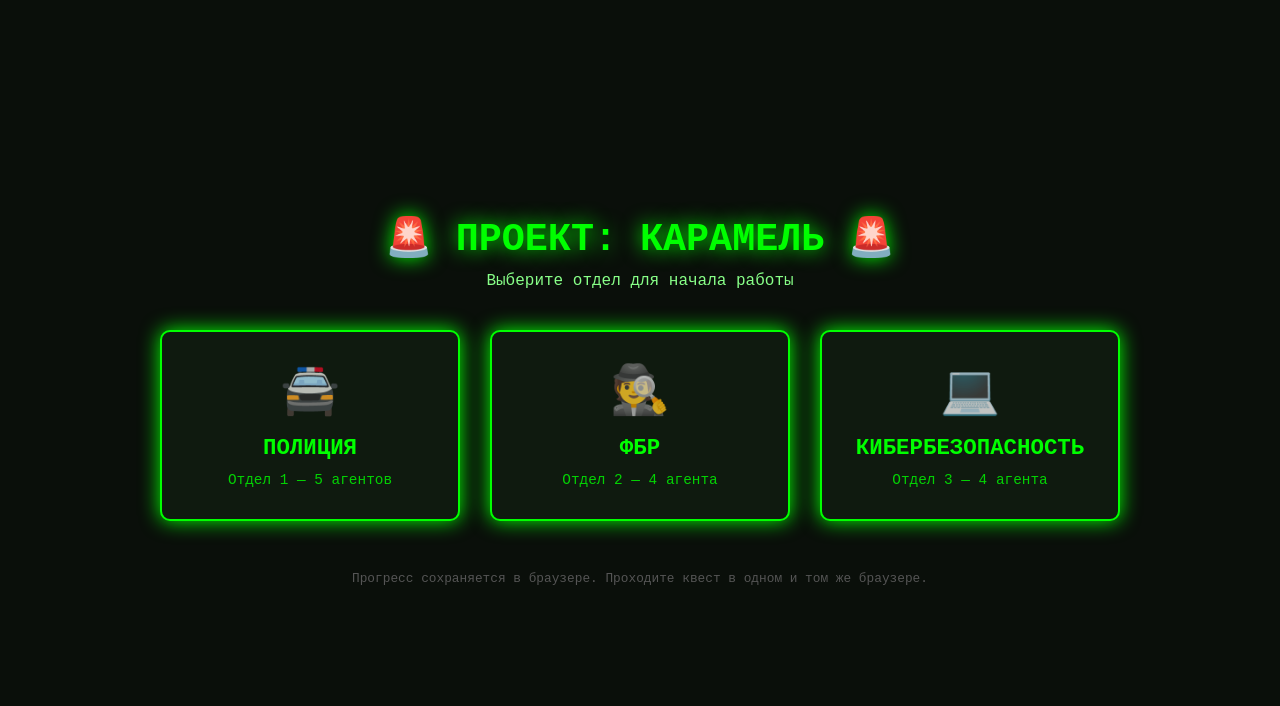
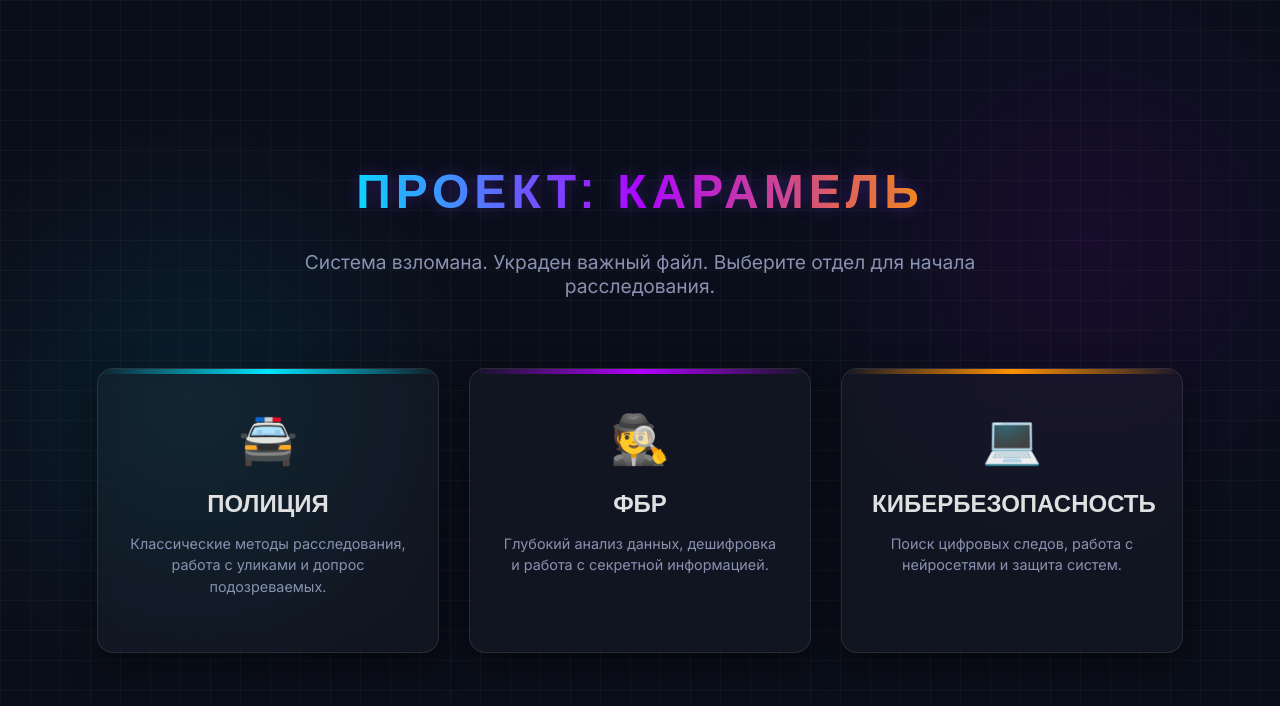
Before and after one commit to fanfestportal-ai/cyber-quest-caramel, a plain HTML site: page index.html in a window 1280 px wide. Drawn offline with Linux system fonts and the light colour scheme.

Commit message:
Update index.html

```diff
--- a/index.html
+++ b/index.html
@@ -3,51 +3,122 @@
 <head>
     <meta charset="UTF-8">
     <meta name="viewport" content="width=device-width, initial-scale=1.0">
-<title>Кибер-квест «Проект: Карамель» — выбор отдела</title>
+    <title>КИБЕР-КВЕСТ | ВЫБОР ОТДЕЛА</title>
+    <link href="https://fonts.googleapis.com/css2?family=Orbitron:wght@400;700&family=Inter:wght@300;400;600&display=swap" rel="stylesheet">
     <style>
-  * { box-sizing: border-box; margin: 0; padding: 0; }
+        :root {
+            --bg-color: #0a0e1a;
+            --text-color: #e0e0e0;
+            --police-color: #00e5ff;
+            --fbi-color: #b300ff;
+            --cyber-color: #ff9100;
+        }
         body {
-    background: #0a0f0a; color: #00ff00;
-    font-family: 'Courier New', Courier, monospace;
-    min-height: 100vh; display: flex; flex-direction: column;
-    align-items: center; justify-content: center; padding: 20px;
+            background-color: var(--bg-color);
+            background-image:
+                radial-gradient(circle at 15% 50%, rgba(0, 229, 255, 0.08), transparent 25%),
+                radial-gradient(circle at 85% 30%, rgba(179, 0, 255, 0.08), transparent 25%),
+                linear-gradient(rgba(255,255,255,0.03) 1px, transparent 1px),
+                linear-gradient(90deg, rgba(255,255,255,0.03) 1px, transparent 1px);
+            background-size: 100% 100%, 100% 100%, 30px 30px, 30px 30px;
+            color: var(--text-color);
+            font-family: 'Inter', sans-serif;
+            margin: 0;
+            padding: 0;
+            min-height: 100vh;
+            display: flex;
+            flex-direction: column;
+            align-items: center;
+            justify-content: center;
+            overflow-x: hidden;
         }
-  h1 { font-size: 2.4em; text-shadow: 0 0 20px #00ff00; text-align: center; margin-bottom: 10px; }
-  p.sub { color: #8f8; margin-bottom: 40px; text-align: center; }
-  .cards { display: flex; gap: 30px; flex-wrap: wrap; justify-content: center; }
-  a.card {
-    display: block; width: 300px; padding: 30px 20px;
-    border: 2px solid #00ff00; border-radius: 10px;
-    background: #0f1a0f; color: #00ff00; text-decoration: none;
-    text-align: center; transition: .2s; box-shadow: 0 0 20px #00ff00;
+        h1 {
+            font-family: 'Orbitron', sans-serif;
+            font-size: 3rem;
+            text-transform: uppercase;
+            letter-spacing: 5px;
+            margin-bottom: 10px;
+            text-align: center;
+            background: linear-gradient(90deg, #00e5ff, #b300ff, #ff9100);
+            -webkit-background-clip: text;
+            -webkit-text-fill-color: transparent;
+            animation: pulse 3s infinite alternate;
         }
-  a.card:hover { background: #00ff00; color: #0a0f0a; }
-  a.card .icon { font-size: 3em; display: block; margin-bottom: 15px; }
-  a.card h2 { font-size: 1.4em; margin-bottom: 10px; }
-  a.card span { font-size: .9em; opacity: .8; }
-  footer { margin-top: 50px; color: #555; font-size: .8em; }
+        p.subtitle {
+            font-size: 1.2rem;
+            color: #8892b0;
+            margin-bottom: 50px;
+            text-align: center;
+            max-width: 800px;
+        }
+        .cards-container {
+            display: flex;
+            gap: 30px;
+            flex-wrap: wrap;
+            justify-content: center;
+            padding: 20px;
+        }
+        .card {
+            background: rgba(255, 255, 255, 0.03);
+            backdrop-filter: blur(10px);
+            border: 1px solid rgba(255, 255, 255, 0.1);
+            border-radius: 16px;
+            padding: 40px 30px;
+            width: 280px;
+            text-align: center;
+            text-decoration: none;
+            color: var(--text-color);
+            transition: all 0.4s ease;
+            position: relative;
+            overflow: hidden;
+            box-shadow: 0 10px 30px rgba(0,0,0,0.5);
+        }
+        .card::before {
+            content: '';
+            position: absolute;
+            top: 0; left: 0; width: 100%; height: 5px;
+            background: linear-gradient(90deg, transparent, transparent);
+            transition: all 0.4s ease;
+        }
+        .card.police::before { background: linear-gradient(90deg, transparent, var(--police-color), transparent); }
+        .card.fbi::before { background: linear-gradient(90deg, transparent, var(--fbi-color), transparent); }
+        .card.cyber::before { background: linear-gradient(90deg, transparent, var(--cyber-color), transparent); }
+
+        .card:hover { transform: translateY(-10px) scale(1.02); }
+        .card.police:hover { border-color: var(--police-color); box-shadow: 0 10px 40px rgba(0, 229, 255, 0.3); }
+        .card.fbi:hover { border-color: var(--fbi-color); box-shadow: 0 10px 40px rgba(179, 0, 255, 0.3); }
+        .card.cyber:hover { border-color: var(--cyber-color); box-shadow: 0 10px 40px rgba(255, 145, 0, 0.3); }
+
+        .card h2 { font-family: 'Orbitron', sans-serif; font-size: 1.5rem; margin-bottom: 15px; }
+        .card p { font-size: 0.9rem; color: #8892b0; line-height: 1.5; }
+        .icon { font-size: 3rem; margin-bottom: 20px; display: block; }
+
+        @keyframes pulse {
+            0% { text-shadow: 0 0 10px rgba(0, 229, 255, 0.2); }
+            100% { text-shadow: 0 0 20px rgba(179, 0, 255, 0.4); }
+        }
     </style>
 </head>
 <body>
-  <h1>🚨 ПРОЕКТ: КАРАМЕЛЬ 🚨</h1>
-  <p class="sub">Выберите отдел для начала работы</p>
-  <div class="cards">
-    <a class="card" href="police.html">
+    <h1>Проект: Карамель</h1>
+    <p class="subtitle">Система взломана. Украден важный файл. Выберите отдел для начала расследования.</p>
+
+    <div class="cards-container">
+        <a href="police.html" class="card police">
             <span class="icon">🚔</span>
             <h2>ПОЛИЦИЯ</h2>
-      <span>Отдел 1 — 5 агентов</span>
+            <p>Классические методы расследования, работа с уликами и допрос подозреваемых.</p>
         </a>
-    <a class="card" href="fbi.html">
+        <a href="fbi.html" class="card fbi">
             <span class="icon">🕵️</span>
             <h2>ФБР</h2>
-      <span>Отдел 2 — 4 агента</span>
+            <p>Глубокий анализ данных, дешифровка и работа с секретной информацией.</p>
         </a>
-    <a class="card" href="cyber.html">
+        <a href="cyber.html" class="card cyber">
             <span class="icon">💻</span>
             <h2>КИБЕРБЕЗОПАСНОСТЬ</h2>
-      <span>Отдел 3 — 4 агента</span>
+            <p>Поиск цифровых следов, работа с нейросетями и защита систем.</p>
         </a>
     </div>
-  <footer>Прогресс сохраняется в браузере. Проходите квест в одном и том же браузере.</footer>
 </body>
 </html>
```
Lines whose indentation alone changed are shown as unchanged.
